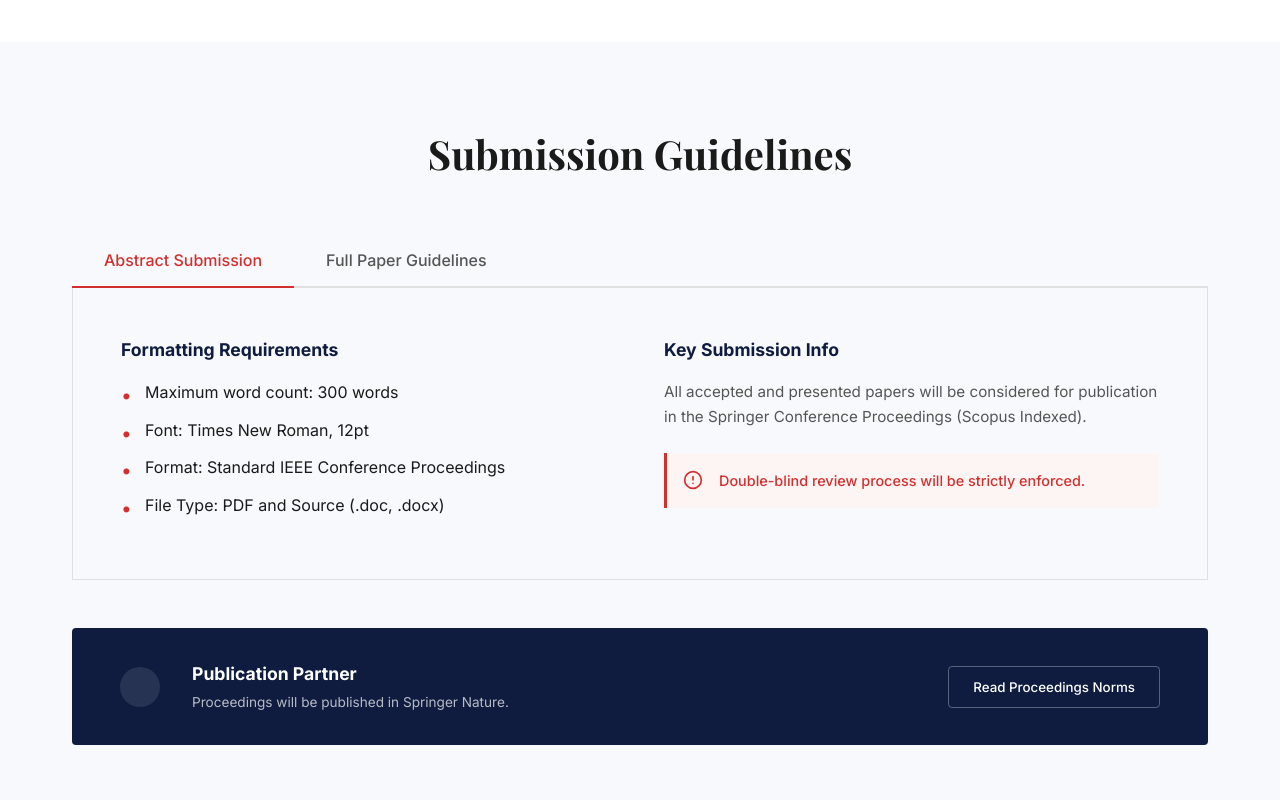
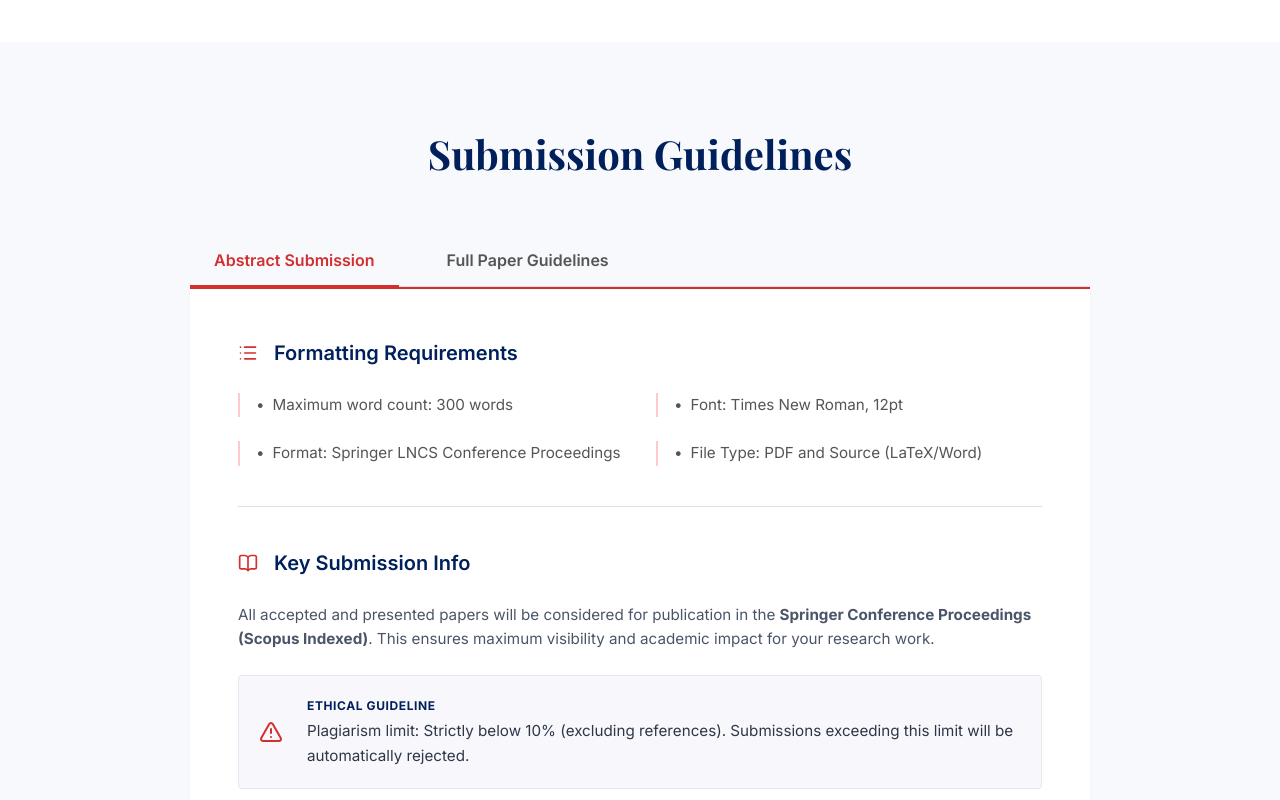
Before and after one commit to heytechie/IBCD-, a React (Vite) app: page / in a window 1280 px wide. Shown: the part 4260-5060 px from the top of the page. Built offline with nearby package versions, Linux system fonts and the light colour scheme; a web font is replaced by a local one.

Commit message:
added CMT ack

```diff
--- a/src/components/Submission/Submission.css
+++ b/src/components/Submission/Submission.css
@@ -1,21 +1,28 @@
+.submission-title {
+  color: #00205B;
+  font-weight: 700;
+}
+
 .tabs-container {
-  margin-top: 2rem;
-  margin-bottom: 3rem;
+  margin: 2rem auto 3rem auto;
+  max-width: 900px;
 }
 
 .tabs-header {
-  border-bottom: 2px solid var(--color-border);
+  border-bottom: 1px solid var(--color-border);
+  gap: 1.5rem;
 }
 
 .tab-btn {
   background: none;
   border: none;
-  padding: 1rem 2rem;
+  padding: 1rem 1.5rem;
   font-size: 1rem;
-  font-weight: 500;
+  font-weight: 600;
   color: var(--color-text-light);
   position: relative;
   transition: color 0.3s ease;
+  font-family: var(--font-sans);
 }
 
 .tab-btn.active {
@@ -25,7 +32,7 @@
 .tab-btn.active::after {
   content: '';
   position: absolute;
-  bottom: -2px;
+  bottom: -1px;
   left: 0;
   width: 100%;
   height: 2px;
@@ -34,74 +41,95 @@
 
 .tab-content {
   padding: 3rem;
-  border: 1px solid var(--color-border);
-  border-top: none;
+  background-color: white;
+  border-top: 2px solid var(--color-accent);
+  box-shadow: 0 4px 6px rgba(0,0,0,0.02);
 }
 
 .content-title {
   font-family: var(--font-sans);
-  font-size: 1.1rem;
-  margin-bottom: 1rem;
+  font-size: 1.25rem;
+  color: #00205B;
+  margin-bottom: 1.5rem;
+  font-weight: 600;
 }
 
-.guideline-list {
-  list-style: none;
+.req-grid {
+  display: grid;
+  grid-template-columns: 1fr 1fr;
+  gap: 1.5rem 2rem;
+  margin-bottom: 2.5rem;
+  padding-bottom: 2.5rem;
+  border-bottom: 1px solid var(--color-border);
 }
 
-.guideline-list li {
-  margin-bottom: 0.75rem;
-  position: relative;
-  padding-left: 1.5rem;
-  color: var(--color-text-dark);
+.req-item {
+  color: #555;
+  font-size: 0.95rem;
+  border-left: 2px solid #fecaca;
+  padding-left: 1rem;
+  display: flex;
+  align-items: center;
 }
 
-.guideline-list li::before {
-  content: '•';
-  color: var(--color-accent);
-  position: absolute;
-  left: 0;
-  top: 0;
-  font-size: 1.2rem;
+.req-item .bullet {
+  color: #555;
+  margin-right: 0.5rem;
 }
 
 .submission-info-text {
-  color: var(--color-text-light);
+  color: #4a5568;
   margin-bottom: 1.5rem;
   font-size: 0.95rem;
+  line-height: 1.6;
 }
 
-.info-alert {
-  background-color: #fdf4f4;
-  padding: 1rem;
-  border-left: 3px solid var(--color-accent);
-  border-radius: 0 4px 4px 0;
-  font-size: 0.9rem;
-  color: var(--color-accent);
-  font-weight: 500;
-}
-
-.publication-partner {
-  padding: 2rem 3rem;
+.ethical-alert {
+  background-color: #f8f8fc;
+  border: 1px solid #e2e8f0;
+  padding: 1.25rem;
   border-radius: 4px;
 }
 
-.logo-placeholder {
-  width: 40px;
-  height: 40px;
-  background-color: rgba(255,255,255,0.1);
-  border-radius: 50%;
+.alert-icon-container {
   display: flex;
   align-items: center;
   justify-content: center;
+  margin-right: 0.5rem;
+}
+
+.alert-heading {
+  font-size: 0.75rem;
+  font-weight: 700;
+  color: #00205B;
+  letter-spacing: 0.05em;
+  margin-bottom: 0.25rem;
+  text-transform: uppercase;
+  font-family: var(--font-sans);
+}
+
+.alert-desc {
+  font-size: 0.95rem;
+  color: #2d3748;
 }
 
 @media (max-width: 768px) {
   .tabs-header {
-    flex-wrap: wrap;
+    flex-wrap: nowrap;
+    overflow-x: auto;
+    /* Hide scrollbar for Chrome, Safari and Opera */
+    -ms-overflow-style: none;  /* IE and Edge */
+    scrollbar-width: none;  /* Firefox */
   }
-  .publication-partner {
-    flex-direction: column;
-    gap: 1.5rem;
-    text-align: center;
+  .tabs-header::-webkit-scrollbar {
+    display: none;
+  }
+  .tab-btn {
+    padding: 0.75rem 1rem;
+    font-size: 0.9rem;
+    white-space: nowrap;
+  }
+  .req-grid {
+    grid-template-columns: 1fr;
   }
 }
--- a/src/components/Submission/Submission.jsx
+++ b/src/components/Submission/Submission.jsx
@@ -1,5 +1,5 @@
 import React, { useState } from 'react';
-import { AlertCircle } from 'lucide-react';
+import { BookOpen, AlertTriangle, List } from 'lucide-react';
 import './Submission.css';
 
 const Submission = () => {
@@ -8,7 +8,7 @@ const Submission = () => {
   return (
     <section id="submission" className="submission-section bg-alt">
       <div className="container">
-        <h2 className="section-title text-left">Submission Guidelines</h2>
+        <h2 className="section-title text-left submission-title">Submission Guidelines</h2>
 
         <div className="tabs-container">
           <div className="tabs-header d-flex">
@@ -27,42 +27,47 @@ const Submission = () => {
           </div>
 
           <div className="tab-content bg-bg">
-            <div className="d-flex justify-between gap-3">
-              <div style={{flex: 1}}>
-                <h4 className="content-title">Formatting Requirements</h4>
-                <ul className="guideline-list">
-                  <li>Maximum word count: {activeTab === 'abstract' ? '300 words' : '6,000 words'}</li>
-                  <li>Font: Times New Roman, 12pt</li>
-                  <li>Format: Standard IEEE Conference Proceedings</li>
-                  <li>File Type: PDF and Source (.doc, .docx)</li>
-                </ul>
+            <div className="content-inner">
+              <h4 className="content-title d-flex align-center gap-1">
+                <List size={20} className="text-accent" /> Formatting Requirements
+              </h4>
+              <div className="req-grid">
+                <div className="req-item">
+                  <span className="bullet">•</span> Maximum word count: {activeTab === 'abstract' ? '300 words' : '6,000 words'}
+                </div>
+                <div className="req-item">
+                  <span className="bullet">•</span> Font: Times New Roman, 12pt
+                </div>
+                <div className="req-item">
+                  <span className="bullet">•</span> Format: Springer LNCS Conference Proceedings
+                </div>
+                <div className="req-item">
+                  <span className="bullet">•</span> File Type: PDF and Source (LaTeX/Word)
+                </div>
               </div>
-              <div style={{flex: 1}}>
-                <h4 className="content-title">Key Submission Info</h4>
-                <p className="submission-info-text">
-                  All accepted and presented papers will be considered for publication in the Springer Conference Proceedings (Scopus Indexed).
-                </p>
-                <div className="info-alert d-flex align-center gap-1">
-                  <AlertCircle size={20} className="text-accent" />
-                  <span>Double-blind review process will be strictly enforced.</span>
+
+              <h4 className="content-title d-flex align-center gap-1">
+                <BookOpen size={20} className="text-accent" /> Key Submission Info
+              </h4>
+              <p className="submission-info-text">
+                All accepted and presented papers will be considered for publication in the <strong>Springer Conference Proceedings (Scopus Indexed)</strong>. This ensures maximum visibility and academic impact for your research work.
+              </p>
+
+              <div className="ethical-alert d-flex align-center gap-1">
+                <div className="alert-icon-container">
+                    <AlertTriangle size={24} className="text-accent" />
+                </div>
+                <div>
+                  <div className="alert-heading">ETHICAL GUIDELINE</div>
+                  <div className="alert-desc">Plagiarism limit: Strictly below 10% (excluding references). Submissions exceeding this limit will be automatically rejected.</div>
                 </div>
               </div>
             </div>
           </div>
         </div>
 
-        <div className="publication-partner bg-primary d-flex align-center justify-between">
-          <div className="partner-info d-flex align-center gap-2">
-            <div className="partner-logo">
-              {/* Springer logo placeholder / abstract shape */}
-              <div className="logo-placeholder"></div>
-            </div>
-            <div>
-              <h4 style={{color: 'white', marginBottom: '0.25rem', fontFamily: 'var(--font-sans)', fontSize: '1.1rem'}}>Publication Partner</h4>
-              <p style={{color: 'rgba(255,255,255,0.7)', fontSize: '0.85rem'}}>Proceedings will be published in Springer Nature.</p>
-            </div>
-          </div>
-          <button className="btn btn-outline" style={{borderColor: 'rgba(255,255,255,0.3)', color: 'white'}}>Read Proceedings Norms</button>
+        <div style={{ maxWidth: '900px', margin: '0 auto', padding: '1.5rem', backgroundColor: '#f8f9fa', borderRadius: '4px', border: '1px solid #e9ecef', fontSize: '0.95rem', color: '#495057' }}>
+          <strong>Note:</strong> The Microsoft CMT service was used for managing the peer-reviewing process for this conference. This service was provided for free by Microsoft and they bore all expenses, including costs for Azure cloud services as well as for software development and support.
         </div>
       </div>
     </section>
```
